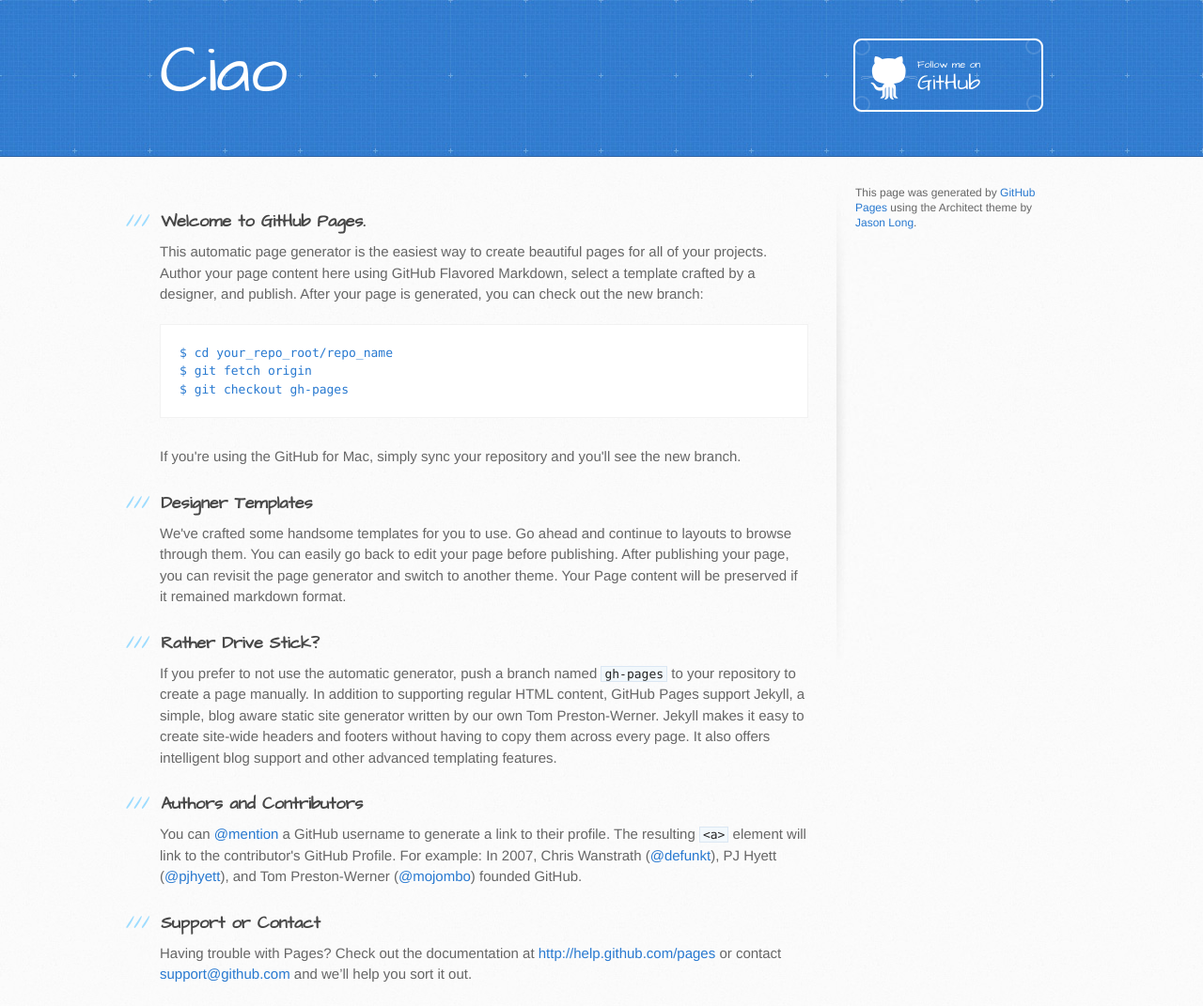
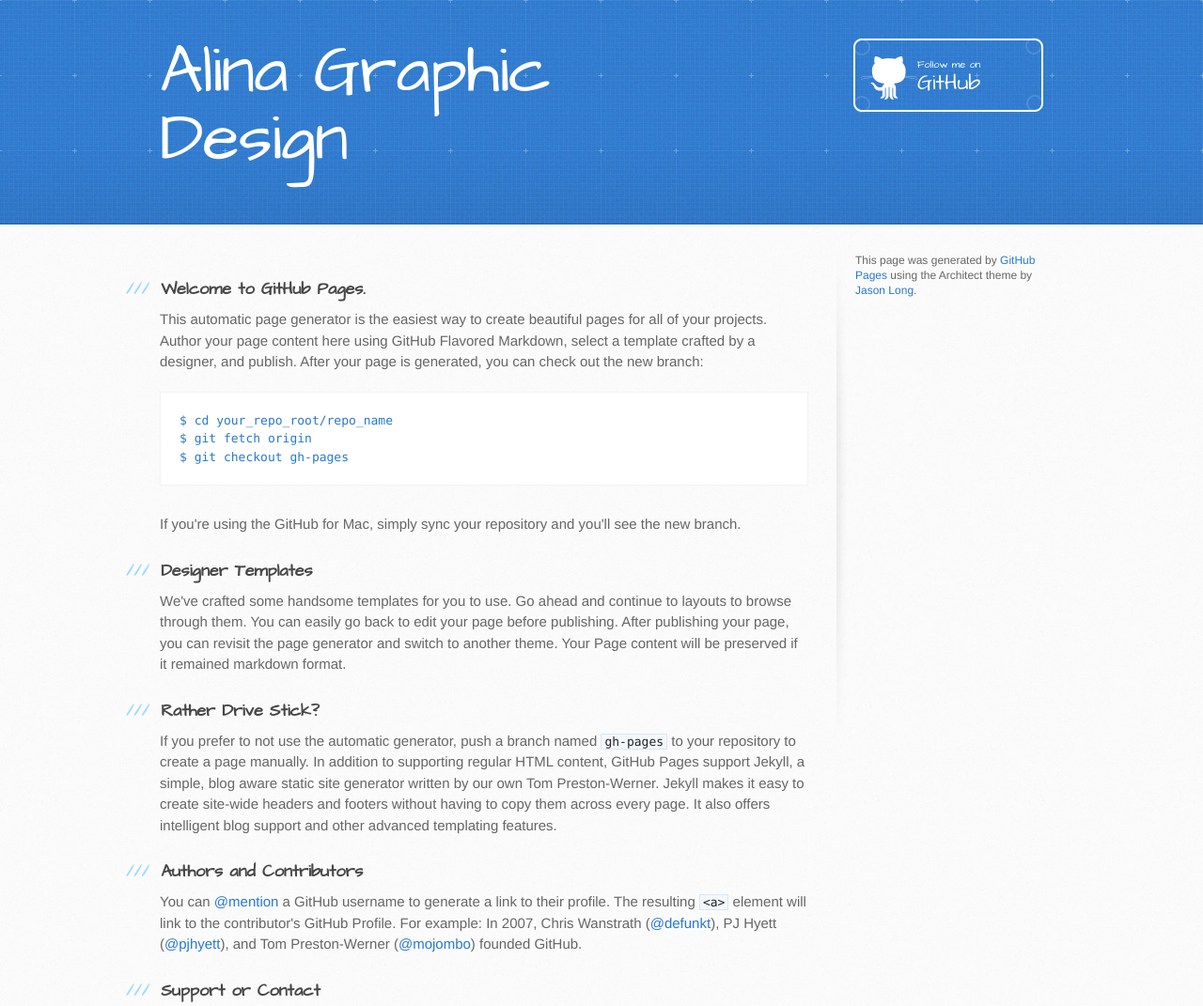
Before and after one commit to alinagraphic/alinagraphic.github.io, a plain HTML site: page index.html in a window 1280 px wide. Shown: the top 1071 px of the page at 94% size. Drawn offline with Linux system fonts and the light colour scheme.

Commit message:
Update index.html

```diff
--- a/index.html
+++ b/index.html
@@ -19,7 +19,7 @@
   <body>
     <header>
       <div class="inner">
-        <h1>Ciao</h1>
+        <h1>Alina Graphic Design</h1>
         <h2></h2>
         <a href="https://github.com/alinagraphic" class="button"><small>Follow me on</small>GitHub</a>
       </div>
```
